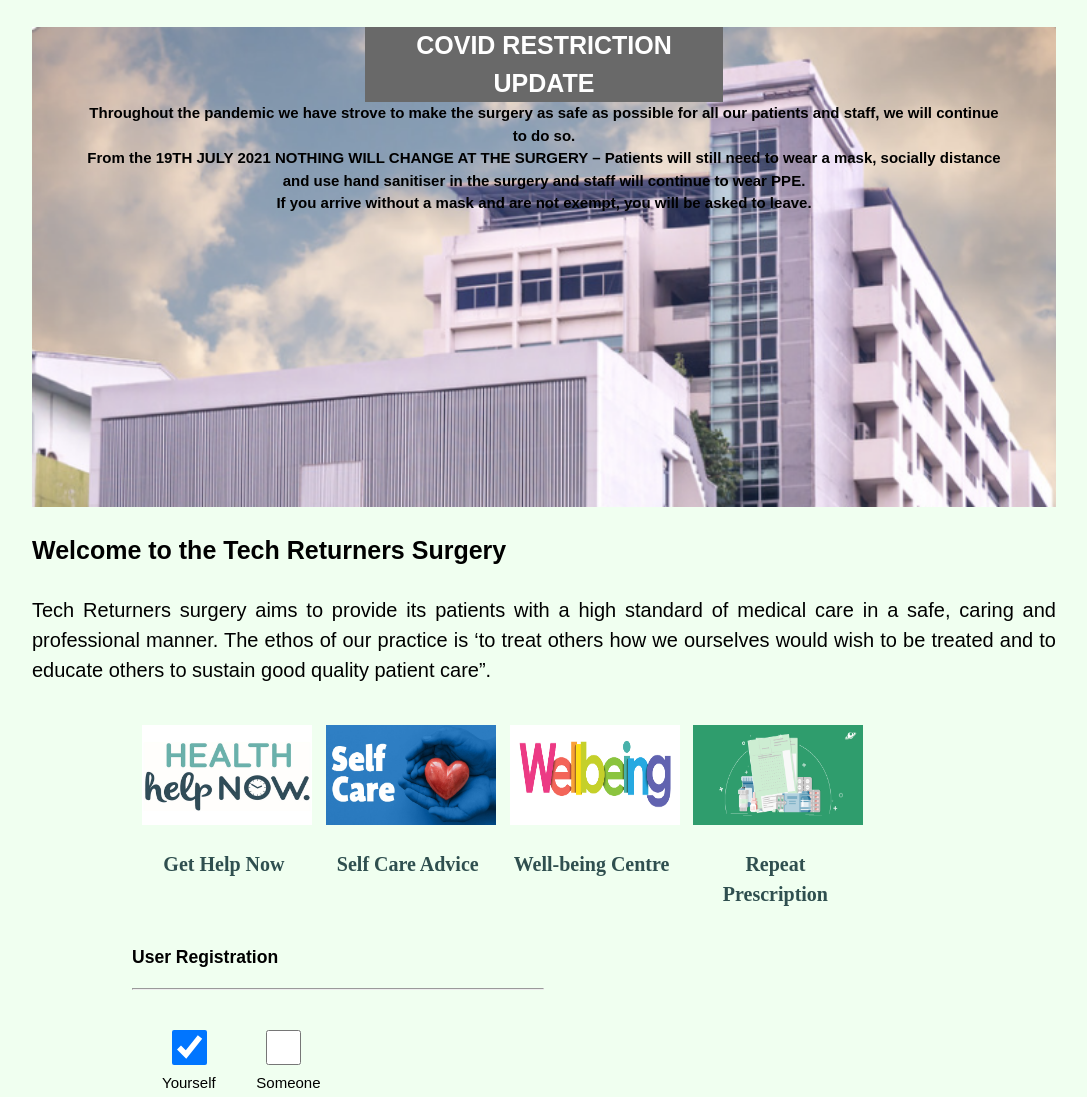
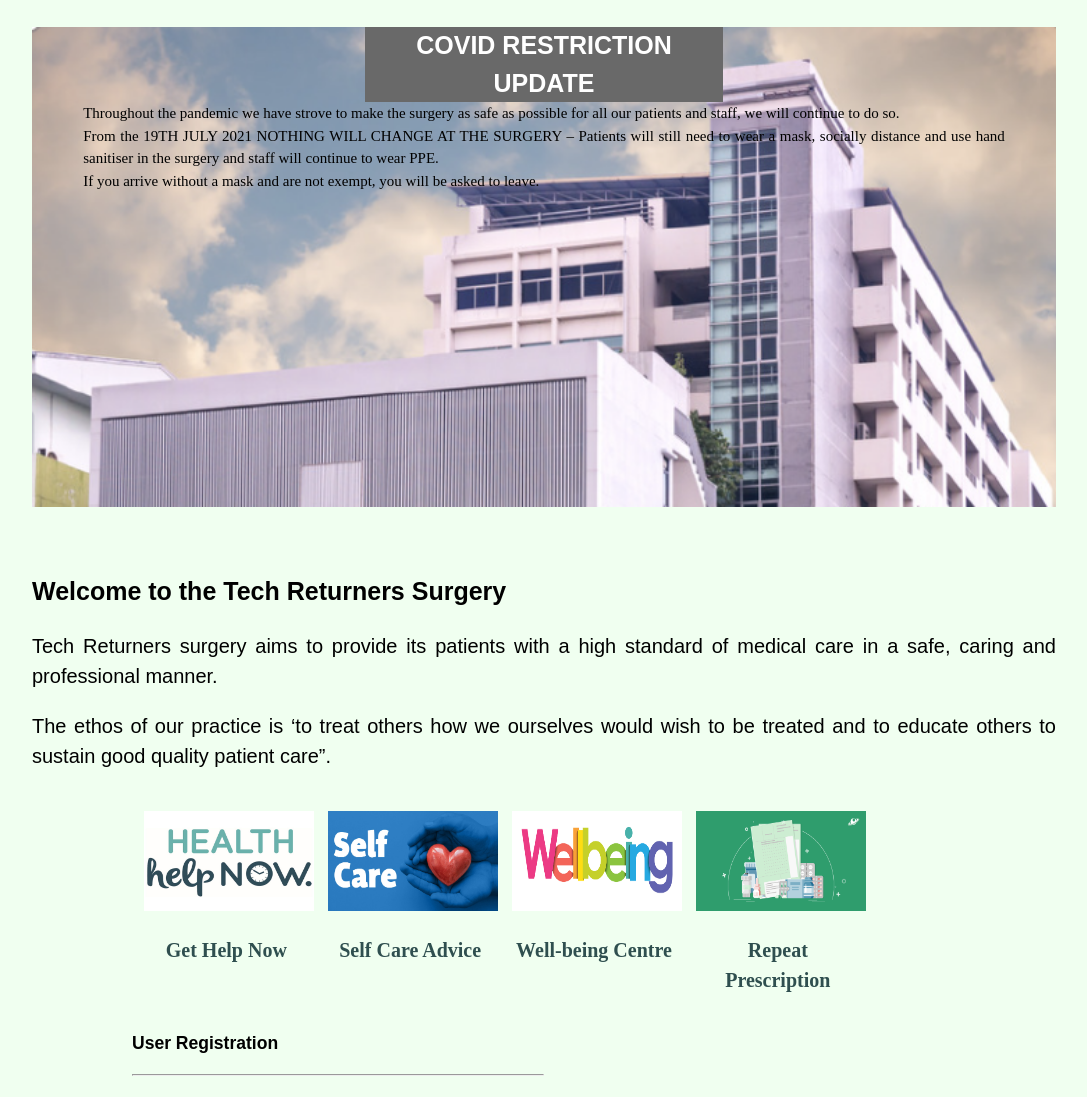
Before and after one commit to AishaNaveed/Sementic-webpage-assignment, a plain HTML site: page index.html in a window 1280 px wide. Shown: the part 180-1277 px from the top of the page, without its empty margins (96-1183 px from the left). Drawn offline with Linux system fonts and the light colour scheme.

Commit message:
updated file name & refactored HTML tags

```diff
--- a/CSS/style.css
+++ b/CSS/style.css
@@ -14,8 +14,7 @@ body{
 	padding: 0 100px 0 100px;/**/
 }
 
-/* Start Header Coding */
-
+/* Start Header */
 header{
 	width: 100%;
 	min-height: 120px;
@@ -40,13 +39,14 @@ header .menu .brand-name a{
 	text-decoration: none;
 }
 
-header .menu .brand-name h2{
+header .menu .brand-name h1{
 	font-family: 'Franklin Gothic Medium', 'Arial Narrow', Arial, sans-serif;
 	font-size: 30px;
 	color: white;
 	margin-left: 30px;
 }
-/* start nav ul li coding */
+
+/* start nav ul li */
 header .menu nav{
 	width: 65%;
 	float: right;
@@ -96,10 +96,9 @@ header .menu button{
 	height: 25px;
 	background-color: darkorange;
 }
+/* End Header */
 
-/* End Header Coding */
-
-/* Start main Section Coding */
+/* Start main Section */
 section{
 	width: 100%;
 	float: left;
@@ -113,23 +112,22 @@ section .section-img{
 section .section-bg-box{
 	width: 100%;
 	height: 100%;
-	/*background: rgba(0,0,0,0);*/
 	text-align: center;
-	/*padding: 5% 0 0 0;*/
 }
-section .section-bg-box h1{
+section .section-bg-box h2{
 	background: dimgrey;
 	color: white;
 	font-size: 25px;
 	width: 35%;
 	margin: auto;
 }
-section .section-bg-box h2{
+section .section-bg-box p{
 
 	color: black;
 	width: 90%;
 	margin: auto;
 	font-size: 15px;
+	font-family: Gotu ;
 }
 section .welcome-text{
 	font-size: 25px;
@@ -168,27 +166,29 @@ section ul li{
 section h2{
 	font-size: 30px;
 }
-/* End main Section Coding */
-/*Start of boxes Coding*/
-#boxes{
+/* End main Section */
+
+/*Start of links*/
+#links{
 	margin-top: 20px;
+	display: flex;
+	flex-direction: row;
+	flex-wrap: wrap;
 }
 
-#boxes .box{
-	float: left;
+#links .box{
 	text-align: center;
 	width: 20%;
 	padding-left: 10px;
 	padding-right: 10px;
-
 }
 
-#boxes .box img{
+#links .box img{
 	width: 170px;
 	height: 100px;
 }
 
-#boxes .box a{
+#links .box a{
 	color: darkslategrey;
 	text-decoration: none;
 	font-family: Gotu;
@@ -196,12 +196,12 @@ section h2{
 	font-weight: bold;
 }
 
-#boxes .box a:hover{
+#links .box a:hover{
 	border:none;
 	border-bottom: 3px solid red;
     color: #00bcd4;
 }
-/*End of boxes Coding*/
+/*End of links*/
 
 .sidevideo{
 	float: right;
@@ -210,7 +210,7 @@ section h2{
 	box-sizing: border-box;
 }
 
-/*Start of form Boxes*/
+/*Start of form links*/
 section .form-box label{
 
 	float: left;
@@ -268,10 +268,9 @@ section .form-box form #login-btn:hover{
 section .form-box form #register-btn:hover{
 	background: blue;
 }
+/*End of form links*/
 
-/*End of form boxes*/
-/* Start Footer Coding */
-
+/* Start Footer */
 footer{
 	width: 100%;
 	background: darkslategray;
@@ -297,4 +296,4 @@ footer .footer-box a:hover{
 	text-decoration: none;
 	color: red;
 }
-/* End Footer Coding */
+/* End Footer */
--- a/main.html
+++ b/index.html
@@ -11,17 +11,16 @@
 </head>
 
 <body>
-    <!-- Start Header Coding-->
     <header>
         <section class="menu">
-            <!-- Start Brand name coding-->
-            <section class="brand-name">
+            <!-- Start Brand name-->
+            <div class="brand-name">
                 <a href=#>
-                    <h2>Tech Returners Surgery</h2>
+                    <h1>Tech Returners Surgery</h1>
                 </a>
-            </section>
-            <!-- End Brand name coding-->
-            <!-- Start Nav coding & menu coding -->
+            </div>
+            <!-- End Brand name-->
+            <!-- Start Nav & menu -->
             <nav>
                 <ul>
                     <li><a href="#">Home</a></li>
@@ -35,40 +34,37 @@
                     <button type="submit" class="button">Search</button>
                 </form>
             </nav>
-            <!-- End Nav coding & menu coding -->
+            <!-- End Nav & menu -->
         </section>
     </header>
-    <!-- End Header Coding-->
 
-    <!-- Start Main Section Coding-->
     <main>
         <section class="container" style="padding: 5% 0 0 10% ;">
-            <section class="section-img">
-                <section class="section-bg-box">
-                    <h1> COVID RESTRICTION UPDATE</h1>
-                    <h2>Throughout the pandemic we have strove to make the surgery as safe as possible for all our
-                        patients and staff, we will continue to do so.
-                        <br> From the 19TH JULY 2021 NOTHING WILL CHANGE AT THE SURGERY – Patients will still need to
+            <div class="section-img">
+                <article class="section-bg-box">
+                    <h2> COVID RESTRICTION UPDATE</h2>
+                    <p>Throughout the pandemic we have strove to make the surgery as safe as possible for all our
+                        patients and staff, we will continue to do so.</p>
+                        <p>From the 19TH JULY 2021 NOTHING WILL CHANGE AT THE SURGERY – Patients will still need to
                         wear a mask, socially distance and use hand sanitiser in the surgery and staff will continue to
-                        wear PPE.
-                        <br> If you arrive without a mask and are not exempt, you will be asked to leave.
-                    </h2>
-                </section>
-            </section>
-            <!-- text decoration coding -->
+                        wear PPE.</p>
+                        <p>If you arrive without a mask and are not exempt, you will be asked to leave.</p>
+                </article>
+            </div>
+            <!-- text decoration -->
             <br /><br />
             <section>
-                <h1 class="welcome-text"> Welcome to the Tech Returners Surgery</h1>
+                <h2 class="welcome-text"> Welcome to the Tech Returners Surgery</h2>
                 <p>Tech Returners surgery aims to provide its patients with a high standard of medical care in a safe,
-                    caring and professional manner.
+                    caring and professional manner.</p>
 
-                    The ethos of our practice is ‘to treat others how we ourselves would wish to be treated and to
+                <p>The ethos of our practice is ‘to treat others how we ourselves would wish to be treated and to
                     educate others to sustain good quality patient care”.
                 </p>
             </section>
             <br />
-            <section id="boxes">
-                <section class="container">
+            <section id="links">
+                <div class="container">
                     <section class="box">
                         <img src="Images/health-help.jpg" alt="Get help now">
                         <h3><a href="#">Get Help Now</a></h3>
@@ -85,11 +81,11 @@
                         <img src="Images/repeat-prescription.PNG" alt="Repeat Prescription">
                         <h3><a href="#">Repeat Prescription</a></h3>
                     </section>
-                </section>
+                </div>
             </section>
             <br />
             <section class="container">
-                <section class="form-box">
+                <div class="form-box">
                     <h3>User Registration</h3>
                     <hr style="width:50%;text-align:left;margin-left:0">
                     <form>
@@ -101,27 +97,28 @@
                         </label>
                         <br /><br /><br /><br />
                         <label for="name"><b>First Name :</b></label><br />
-                        <input type="text" name="name" id="name" />
+                            <input type="text" name="name" id="name" />
                         <br /><br />
                         <label for="name"><b>Last Name :</b></label><br />
-                        <input type="text" name="name" id="name" />
+                            <input type="text" name="name" id="name" />
                         <br /><br />
                         <label for="date of birth"><b>Date of birth :</b></label><br />
-                        <input type="date" name="DOB" id="DOB" />
+                            <input type="date" name="DOB" id="DOB" />
                         <br /><br />
                         <label for="email"><b>Email :</b></label><br />
-                        <input type="email" name="email" id="email" />
+                            <input type="email" name="email" id="email" />
                         <br /><br />
                         <label for="mobile"><b>Mobile :</b></label><br />
-                        <input type="number" name="mobile" id="mobile" />
+                            <input type="number" name="mobile" id="mobile" />
                         <br /><br />
                         <label for="Message"><b>Your Query :</b></label>
                         <br />
+                        <!--to show multi line text input for better visual of written query-->
                         <textarea> </textarea>
                         <br /><br />
                         <button type="submit" id="register-btn">Submit</button>
                     </form>
-                </section>
+                </div>
                 <aside class="sidevideo">
                     <h2>How to use Ask My Doc?</h2>
                     <iframe width="420" height="315" src="https://www.youtube.com/embed/sFzCh-HhaWo">
@@ -129,18 +126,16 @@
                 </aside>
             </section>
     </main>
-    <!-- End Main Section Coding-->
 
-    <!-- Start Footer Coding-->
     <footer>
         <section class="container">
             <section class="footer-box">
-                <h3><span>Contact Details</span></h3>
+                <h3>Contact Details</h3>
                 <p>The tech Returners Surgery <br>115 Mancunian Way, <br>Manchester, <br>UK, <br>M20 3PX <br>Tel: 0333
                     050 9138 </p>
             </section>
             <section class="footer-box">
-                <h3><span>Surgery timings</span></h3>
+                <h3>Surgery timings</h3>
                 <p>Monday - Fridays: 8am - 7pm <br>Saturdays - Sundays: 10am - 4pm</p>
             </section>
             <section class="footer-box">
@@ -150,8 +145,6 @@
             </section>
         </section>
     </footer>
-    <!-- End footer Coding-->
-
 
 </body>
 
```
